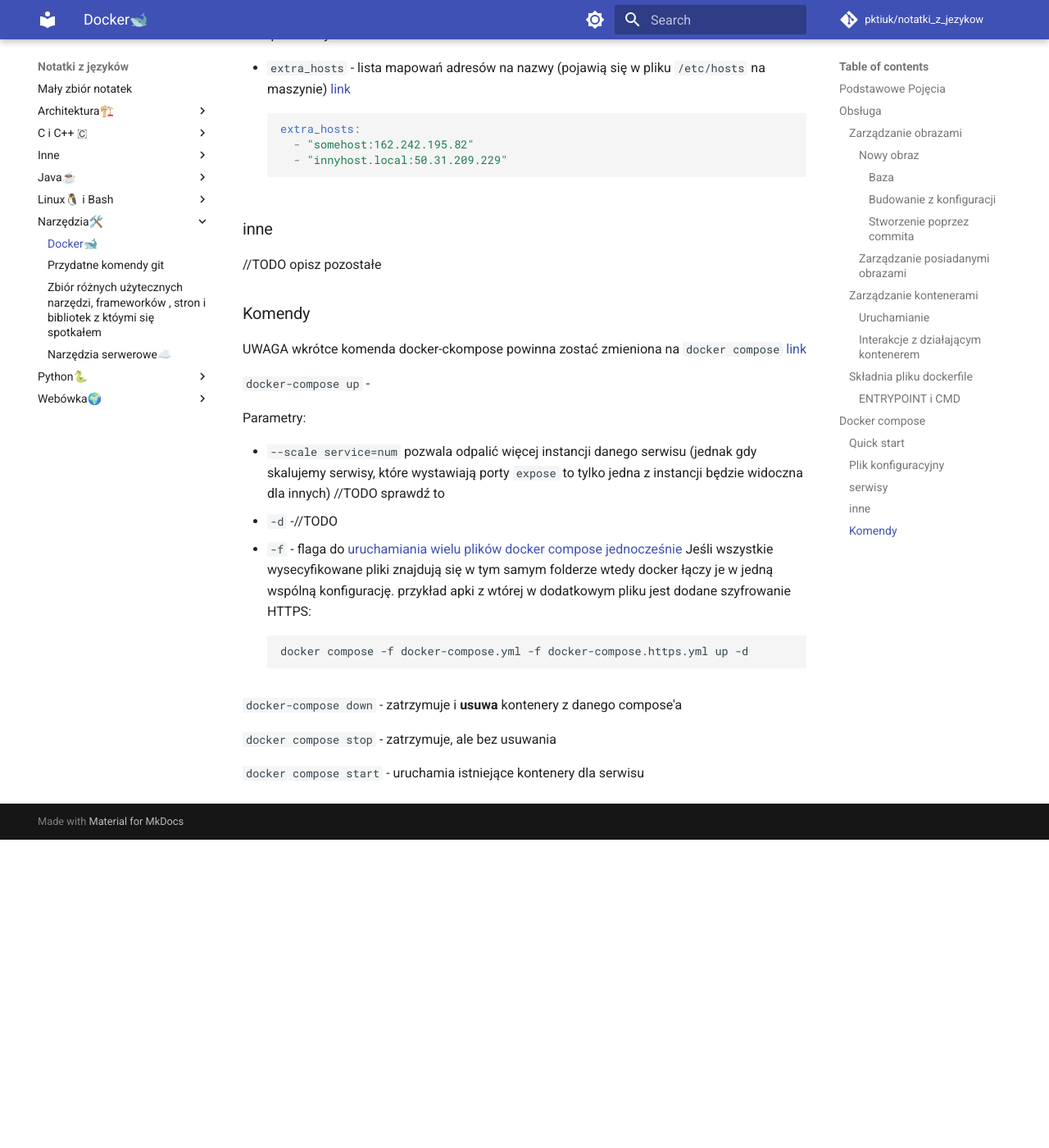
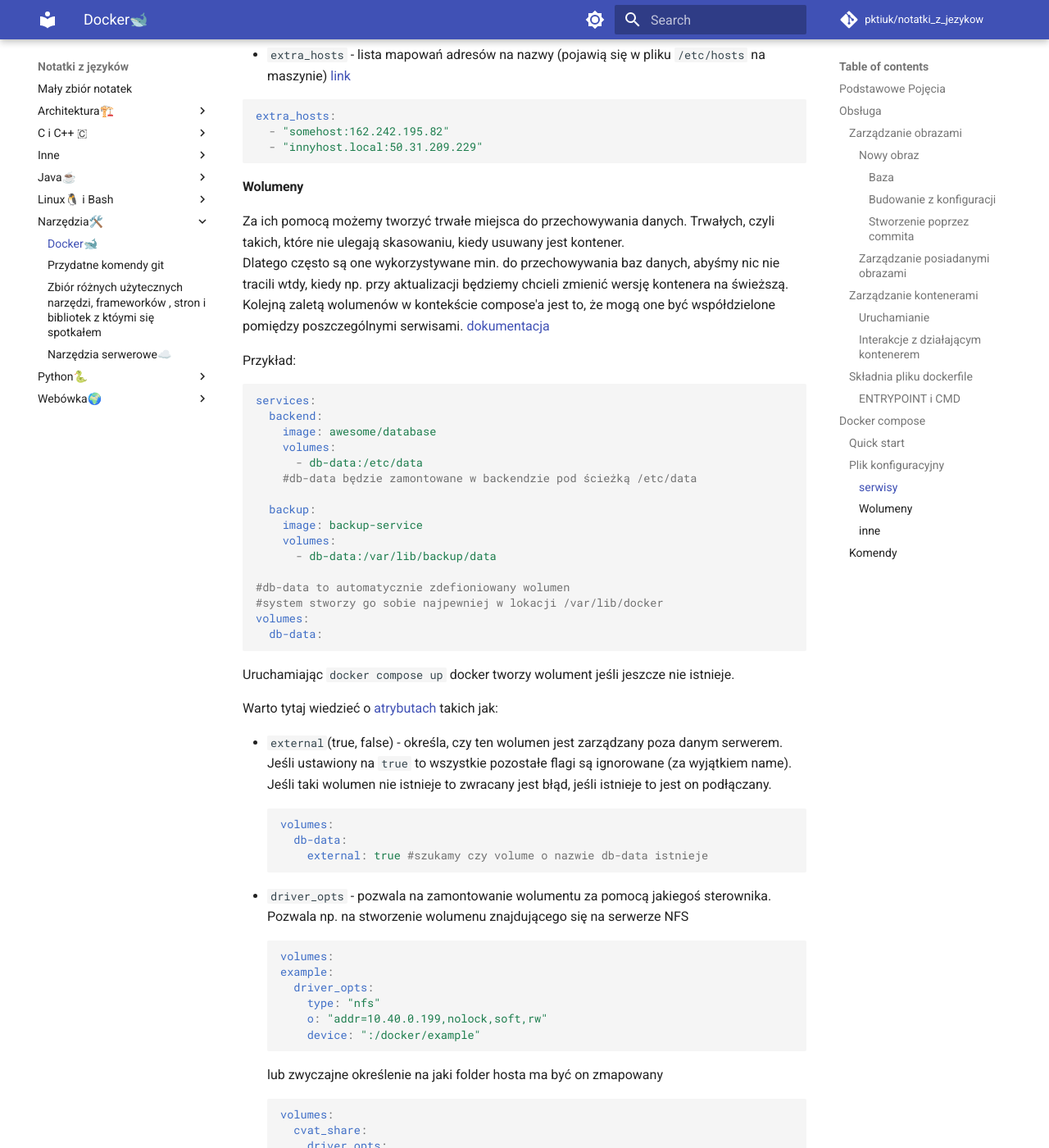
Before and after one commit to pktiuk/notatki_z_jezykow, an MkDocs documentation site: the page built from docs/Narzędzia🛠️/docker.md, in a window 1280 px wide and 1400 px high, scrolled down 8240 px. Shown: the whole window at 82% size. Built offline with MkDocs 1.6.1 and Material for MkDocs 9.7.7, drawn with Linux system fonts in a browser that asks for light colours; comment, search, counter and statistics services are not loaded; before the commit the page ends 9264 px from its top, so only the background shows below that; some of the changed text lies outside the part shown.

Commit message:
Opis wolumenów dockerowych

````diff
--- a/docs/Narzędzia🛠️/docker.md
+++ b/docs/Narzędzia🛠️/docker.md
@@ -283,11 +283,11 @@
 
 - serwisów (`services:`) - czyli poszczególnych obrazów dockerowych, które mają tworzyć całość (to jedyna obowiązkowa część, pozostałe są opcjonalne)
 - sieci (`networks`) - czyli poszczególnych sieci
-- woluminów (`volumes`) - plików współdzielonych pomiędzy poszczególnymi serwisami
+- woluminów (`volumes`) - trwałych miejsc do przechowywania plików
 - sekretów (`secrets`)
 - konfiguracji (`configs`)
 
-??? note "Przykładowa wypełniona tabelka"
+??? note "Przykładowy docker compose"
 
     ```yml
     services:
@@ -330,9 +330,9 @@
       back-tier: {}
     ```
 
-### serwisy
+#### serwisy
 
-Podstawowe parametry dla serwisów:
+Podstawowe parametry dla serwisów [dokumentacja](https://docs.docker.com/compose/compose-file/05-services/):
 
 - `image` - obraz, którego ma używać dany serwis
 - `expose` - lista portów, które mają być udostępnione innym serwisom wewnątrz dockera (host ich nie widzi)
@@ -346,13 +346,73 @@
 Inne parametry dla serwisów:
 
 - `extra_hosts` - lista mapowań adresów na nazwy (pojawią się w pliku `/etc/hosts` na maszynie) [link](https://docs.docker.com/compose/compose-file/compose-file-v3/)
+
 ```yml
 extra_hosts:
   - "somehost:162.242.195.82"
   - "innyhost.local:50.31.209.229"
 ```
 
-### inne
+#### Wolumeny
+
+Za ich pomocą możemy tworzyć trwałe miejsca do przechowywania danych. Trwałych, czyli takich, które nie ulegają skasowaniu, kiedy usuwany jest kontener.
+Dlatego często są one wykorzystywane min. do przechowywania baz danych, abyśmy nic nie tracili wtdy, kiedy np. przy aktualizacji będziemy chcieli zmienić wersję kontenera na świeższą.
+Kolejną zaletą wolumenów w kontekście compose'a jest to, że mogą one być współdzielone pomiędzy poszczególnymi serwisami. [dokumentacja](https://docs.docker.com/compose/compose-file/07-volumes/)
+
+Przykład:
+
+```yml
+services:
+  backend:
+    image: awesome/database
+    volumes:
+      - db-data:/etc/data
+    #db-data będzie zamontowane w backendzie pod ścieżką /etc/data
+
+  backup:
+    image: backup-service
+    volumes:
+      - db-data:/var/lib/backup/data
+
+#db-data to automatycznie zdefioniowany wolumen
+#system stworzy go sobie najpewniej w lokacji /var/lib/docker
+volumes:
+  db-data:
+```
+
+Uruchamiając `docker compose up` docker tworzy wolument jeśli jeszcze nie istnieje.
+
+Warto tytaj wiedzieć o [atrybutach](https://docs.docker.com/compose/compose-file/07-volumes/#attributes) takich jak:
+
+- `external`(true, false) - określa, czy ten wolumen jest zarządzany poza danym serwerem. Jeśli ustawiony na `true` to wszystkie pozostałe flagi są ignorowane (za wyjątkiem name). Jeśli taki wolumen nie istnieje to zwracany jest błąd, jeśli istnieje to jest on podłączany.
+  ```yml
+  volumes:
+    db-data:
+      external: true #szukamy czy volume o nazwie db-data istnieje
+  ```
+- `driver_opts` - pozwala na zamontowanie wolumentu za pomocą jakiegoś sterownika. Pozwala np. na stworzenie wolumenu znajdującego się na serwerze NFS
+  ```yml
+  volumes:
+  example:
+    driver_opts:
+      type: "nfs"
+      o: "addr=10.40.0.199,nolock,soft,rw"
+      device: ":/docker/example"
+  ```
+  lub zwyczajne określenie na jaki folder hosta ma być on zmapowany
+  ```yml
+  volumes:
+    cvat_share:
+      driver_opts:
+        type: none
+        device: /mnt/duzy_dysk/pliki_dla_cvata/
+        o: bind
+  ```
+
+
+
+
+#### inne
 
 //TODO opisz pozostałe
 
@@ -367,10 +427,10 @@
 - `--scale service=num` pozwala odpalić więcej instancji danego serwisu (jednak gdy skalujemy serwisy, które wystawiają porty `expose` to tylko jedna z instancji będzie widoczna dla innych) //TODO sprawdź to
 - `-d` -//TODO
 - `-f` - flaga do [uruchamiania wielu plików docker compose jednocześnie](https://docs.docker.com/compose/reference/#specifying-multiple-compose-files) Jeśli wszystkie wysecyfikowane pliki znajdują się w tym samym folderze wtedy docker łączy je w jedną wspólną konfigurację.
-    przykład apki z wtórej w dodatkowym pliku jest dodane szyfrowanie HTTPS:
-    ```bash
-    docker compose -f docker-compose.yml -f docker-compose.https.yml up -d
-    ```
+  przykład apki z wtórej w dodatkowym pliku jest dodane szyfrowanie HTTPS:
+  ```bash
+  docker compose -f docker-compose.yml -f docker-compose.https.yml up -d
+  ```
 
 `docker-compose down` - zatrzymuje i **usuwa** kontenery z danego compose'a
 
````
